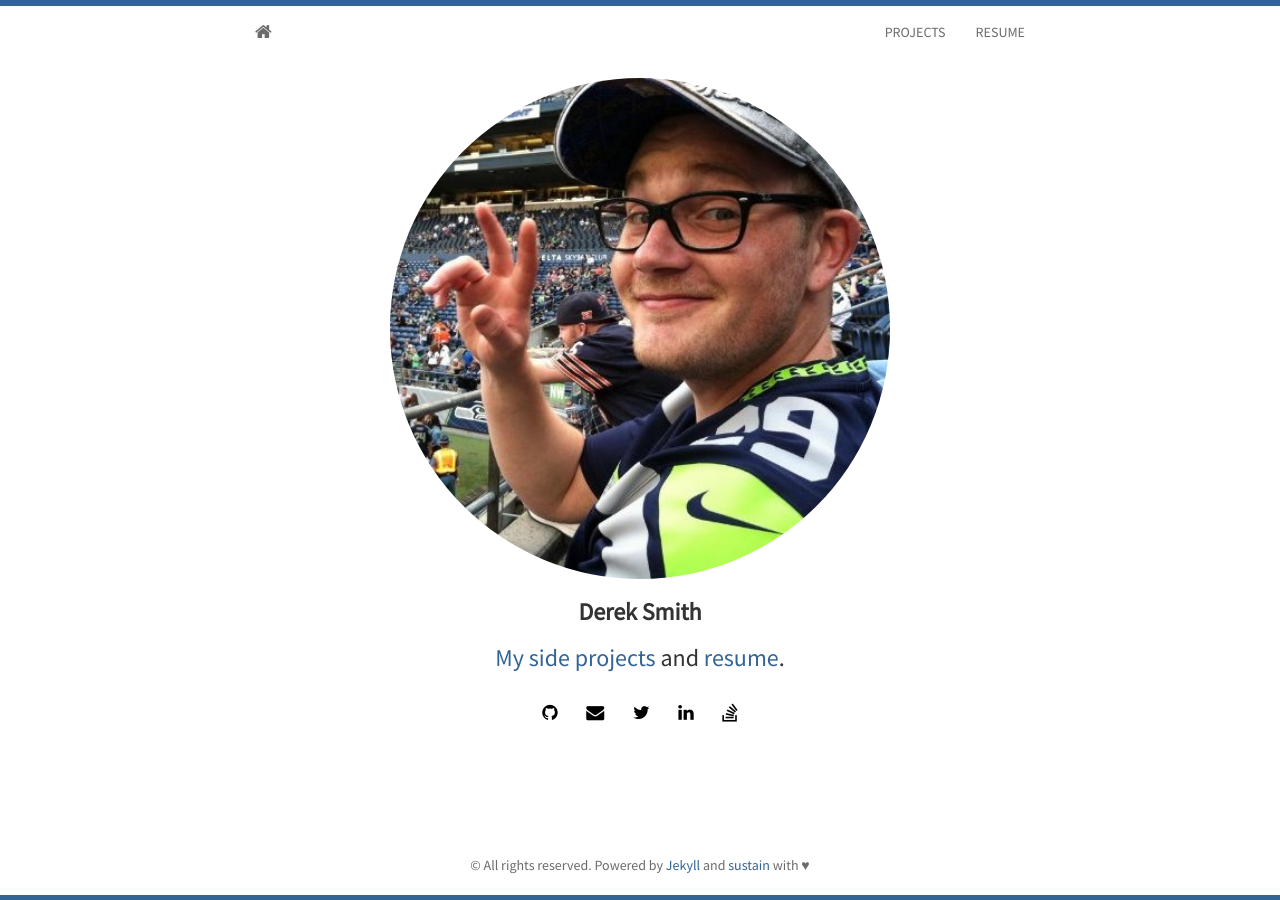
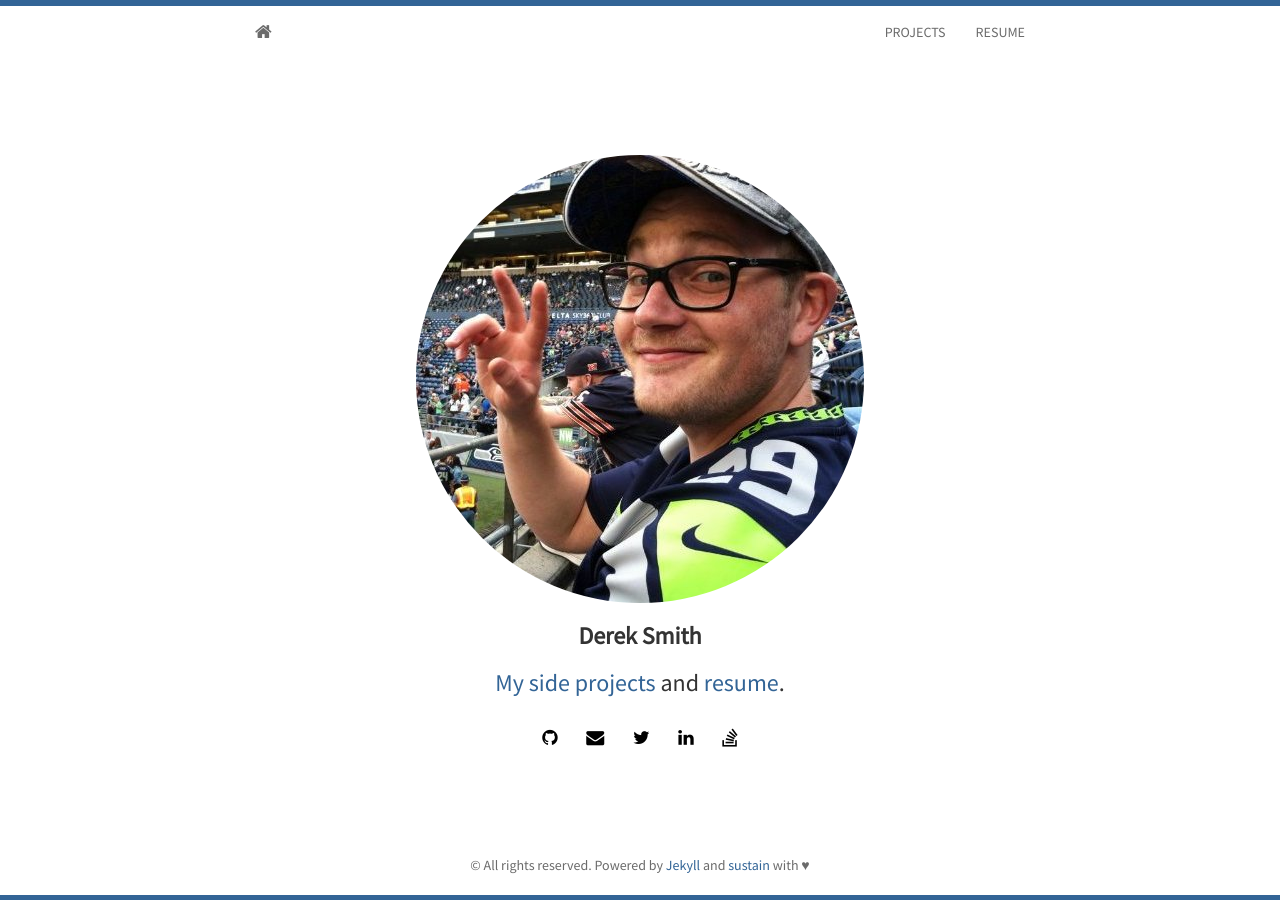
Before and after one commit to derek-smith/derek-smith.github.io, a Jekyll site: the page built from index.html, in a window 1280 px wide. Built offline with Jekyll 4.4.1, drawn with Linux system fonts in a browser that asks for light colours; nearby versions of some CDN libraries; the list of posts is cut into pages by our own code.

Commit message:
Styles on the home page

```diff
--- a/static/css/main.css
+++ b/static/css/main.css
@@ -112,10 +112,15 @@
 
 #about {
     flex: 1;
+    display: flex;
+    flex-direction: column;
+    justify-content: center;
+    z-index: 1;
+    min-height: 600px;
 }
 
 .profile-size {
-    width: 65%;
+    width: 100%;
 }
 
 
```
